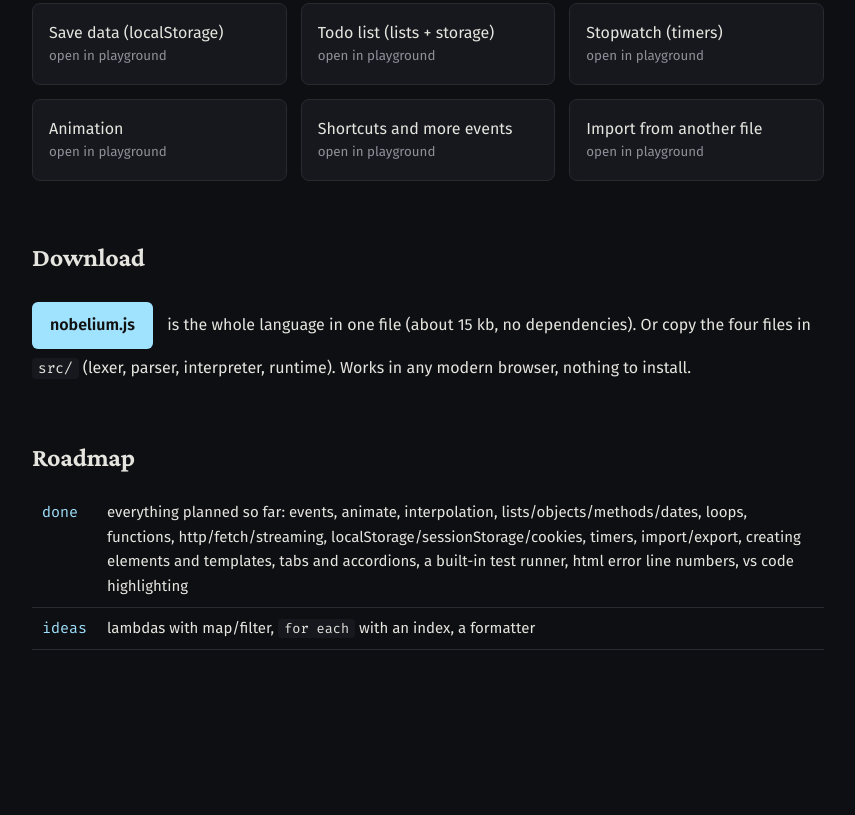
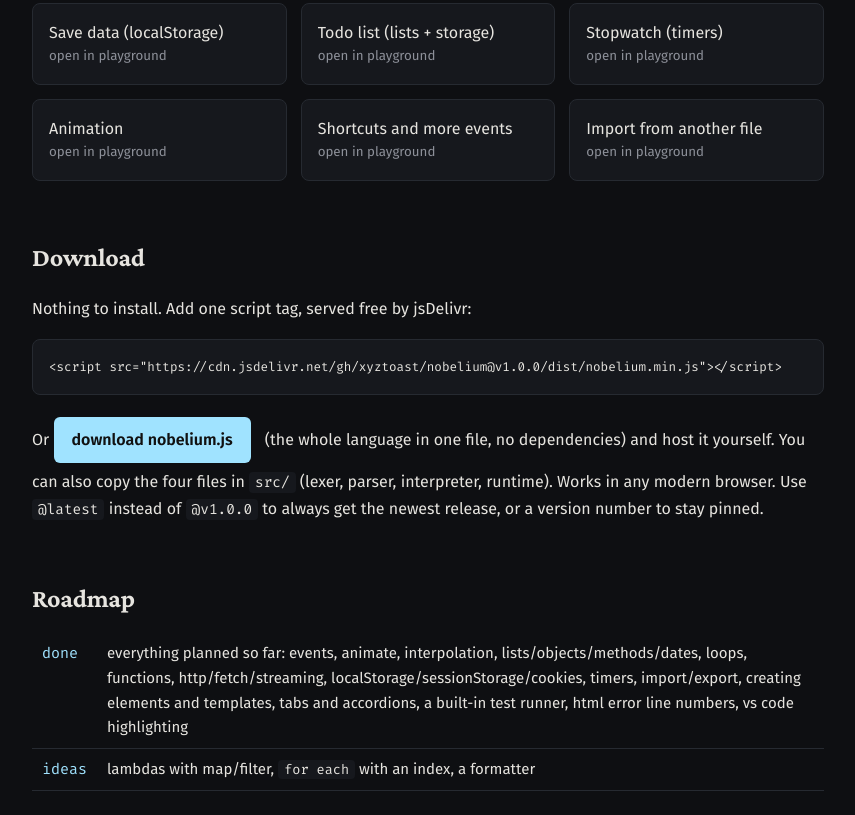
Before and after one commit to xyztoast/nobelium, a plain HTML site: page index.html in a window 1280 px wide. Shown: the part 1962-2777 px from the top of the page, without its empty margins (212-1067 px from the left). Before the commit the page ends 2692 px from the top, so only its background shows below. Drawn offline with nearby package versions, Linux system fonts and the light colour scheme.

Commit message:
updated download stuff and jsdelivr

```diff
--- a/index.html
+++ b/index.html
@@ -42,7 +42,9 @@
 <h2 id="examples">Examples</h2>
 <div class="grid" id="gal"></div>
 <h2 id="download">Download</h2>
-<p><a class="btn" href="dist/nobelium.js" download>nobelium.js</a> is the whole language in one file (about 15 kb, no dependencies). Or copy the four files in <code>src/</code> (lexer, parser, interpreter, runtime). Works in any modern browser, nothing to install.</p>
+<p>Nothing to install. Add one script tag, served free by jsDelivr:</p>
+<pre><code>&lt;script src="https://cdn.jsdelivr.net/gh/xyztoast/nobelium@v1.0.0/dist/nobelium.min.js"&gt;&lt;/script&gt;</code></pre>
+<p>Or <a class="btn" href="dist/nobelium.js" download>download nobelium.js</a> (the whole language in one file, no dependencies) and host it yourself. You can also copy the four files in <code>src/</code> (lexer, parser, interpreter, runtime). Works in any modern browser. Use <code>@latest</code> instead of <code>@v1.0.0</code> to always get the newest release, or a version number to stay pinned.</p>
 <h2 id="roadmap">Roadmap</h2>
 <table>
 <tr><td>done</td><td>everything planned so far: events, animate, interpolation, lists/objects/methods/dates, loops, functions, http/fetch/streaming, localStorage/sessionStorage/cookies, timers, import/export, creating elements and templates, tabs and accordions, a built-in test runner, html error line numbers, vs code highlighting</td></tr>
```
